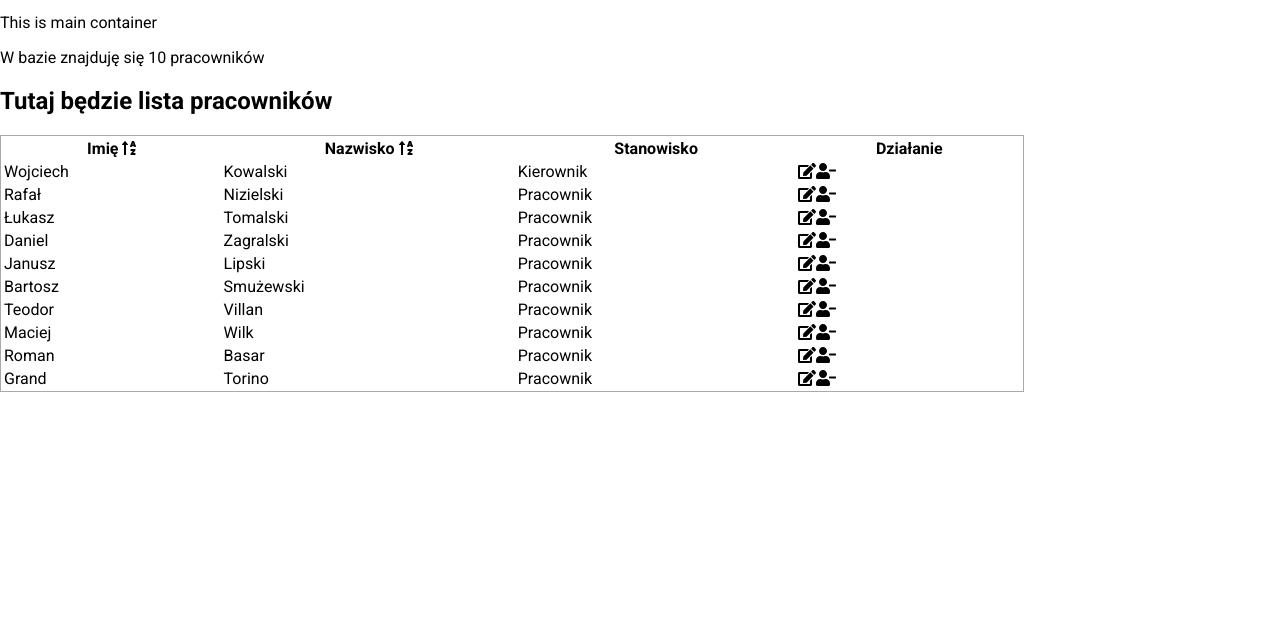
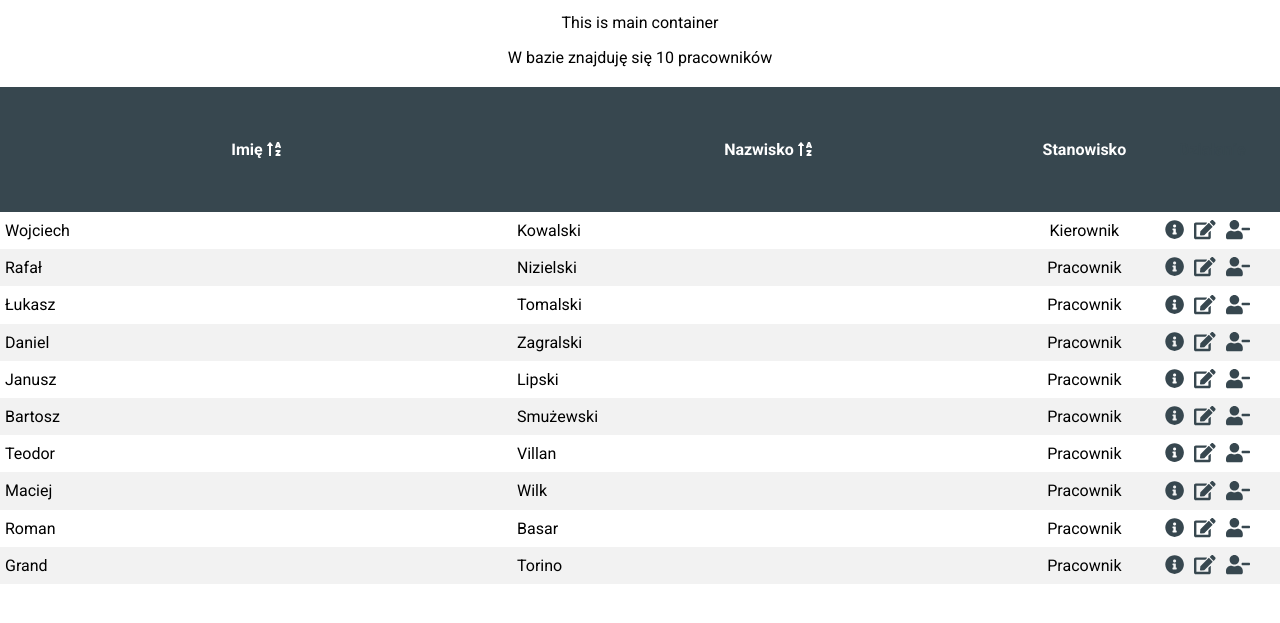
Before and after one commit to qkiczw/workerslist, a React app: page / in a window 1280 px wide. Shown: the part 53-676 px from the top of the page. Built offline with nearby package versions, Linux system fonts and the light colour scheme.

Commit message:
I just added rebuild table and i added to it some styles

```diff
--- a/src/components/WorkersList/WorkersList.js
+++ b/src/components/WorkersList/WorkersList.js
@@ -2,37 +2,36 @@ import React from 'react';
 
 //Icons
 import { FontAwesomeIcon } from '@fortawesome/react-fontawesome';
-import { faUserMinus, faEdit, faSortAlphaUp } from '@fortawesome/free-solid-svg-icons';
+import { faUserMinus, faEdit, faSortAlphaUp, faInfoCircle } from '@fortawesome/free-solid-svg-icons';
 
 function WorkersList( props ) {
     const [...workers] = props.workers;
     return (
-        <>
-            <h2>Tutaj będzie lista pracowników</h2>
+
             <table className={'workersListTable'}>
-                <thead>
+                <thead className={'workersListTable__titles'}>
                     <tr>
-                        <th>Imię <span><FontAwesomeIcon icon={faSortAlphaUp} /></span></th>
-                        <th>Nazwisko <span><FontAwesomeIcon icon={faSortAlphaUp} /></span></th>
-                        <th>Stanowisko</th>
-                        <th>Działanie</th>
+                        <th className={'workersListTable__cell workersListTable__cell--title workersListTable__col--name'}>Imię <span><FontAwesomeIcon icon={faSortAlphaUp} /></span></th>
+                        <th className={'workersListTable__cell workersListTable__cell--title workersListTable__col--last-name'}>Nazwisko <span><FontAwesomeIcon icon={faSortAlphaUp} /></span></th>
+                        <th className={'workersListTable__cell workersListTable__cell--title workersListTable__col--position'}>Stanowisko</th>
+                        <th className={'workersListTable__cell workersListTable__cell--title workersListTable__col--action'}>Działanie</th>
                     </tr>
                 </thead>
-                <tbody>
+                <tbody className={'workersListTable__content'}>
                     {workers.map( worker =>
-                        <tr key={worker.id} >
-                            <td> {worker.name} </td>
-                            <td> {worker.lastName}</td>
-                            <td> {worker.position}</td>
-                            <td>
-                                <span><FontAwesomeIcon icon={faEdit} /></span>
-                                <span><FontAwesomeIcon icon={faUserMinus} /></span>
+                        <tr key={worker.id} className={'workersListTable__row'}>
+                            <td className={'workersListTable__cell workersListTable__col--name'}> {worker.name} </td>
+                            <td className={'workersListTable__cell workersListTable__col--last-name'}> {worker.lastName}</td>
+                            <td className={'workersListTable__cell workersListTable__col--position'}> {worker.position}</td>
+                            <td className={'workersListTable__cell workersListTable__col--action'}>
+                                <FontAwesomeIcon icon={faInfoCircle } className={'workersListTable__cell__action-icon'} />
+                                <FontAwesomeIcon icon={faEdit} className={'workersListTable__cell__action-icon'}/>
+                                <FontAwesomeIcon icon={faUserMinus} className={'workersListTable__cell__action-icon'}/>
                             </td>
                         </tr>
                         )}
                 </tbody>
             </table>
-        </>
     )
 }
 
--- a/src/index.css
+++ b/src/index.css
@@ -13,6 +13,12 @@ code {
 #root {
   box-sizing: border-box;
   width: 100%;
+}
+.appContainer {
+  display: flex;
+  flex-direction: column;
+  justify-content: center;
+  align-items: center;
 }
 .topBar {
   display: flex;
@@ -46,6 +52,50 @@ code {
   align-items: center;
 }
 .workersListTable {
-  width: 80%;
-  border: 1px solid darkgray;
+  width: 100%;
+  border-spacing: 0;
+  margin-top: 20px;
 }
+.workersListTable__titles {
+  background-color: #37474f;
+  color: #ffffff;
+  height: 125px;
+}
+.workersListTable__row:hover{
+background-color: #cfd8dc;
+font-weight: bold;
+transition-duration: 200ms;
+}
+.workersListTable__row:nth-child(even) {
+  background-color: #f2f2f2;
+}
+.workersListTable__cell {
+  height: 1.7rem;
+}
+.workersListTable__cell--title {
+  height: 1.7rem;
+}
+.workersListTable__col--name,
+.workersListTable__col--last-name {
+  width: 40%;
+}
+c
+.workersListTable__col--action{
+  width: 10%;
+}
+.workersListTable__col--position{
+  text-align: center;
+  min-width: 10%;
+}
+.workersListTable__col--action {
+  text-align: center;
+  color: #37474f;
+}
+.workersListTable__col--action > .workersListTable__cell__action-icon {
+  box-sizing: border-box;
+  margin-right: 10px;
+  font-size: 1.2rem;
+}
+th, td {
+  padding: 5px;
+}
```
